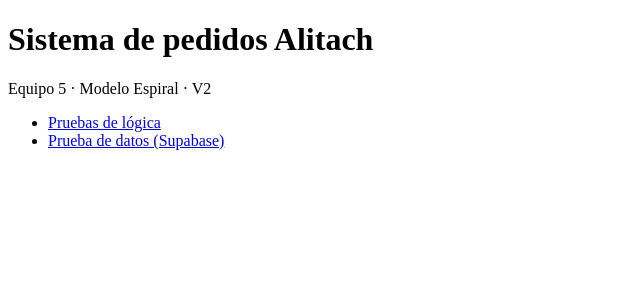
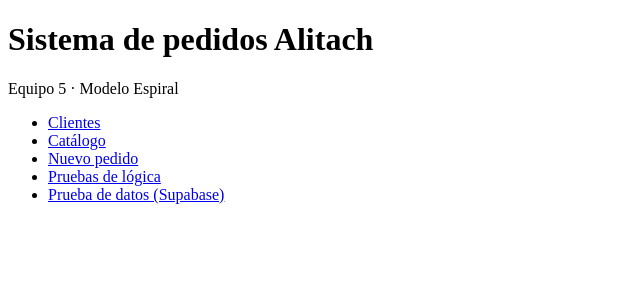
Before and after one commit to info3-fesc-2027-1/E2_Equipo5_Alitach, a Next.js app: page / in a window 1280 px wide. Shown: the top 300 px of the page, without its empty margins (0-640 px from the left). Built offline with nearby package versions, Linux system fonts and the light colour scheme.

Commit message:
RF2: agregar enlaces a las pantallas en la portada

```diff
--- a/app/page.jsx
+++ b/app/page.jsx
@@ -4,8 +4,11 @@ export default function Inicio() {
   return (
     <main>
       <h1>Sistema de pedidos Alitach</h1>
-      <p>Equipo 5 · Modelo Espiral · V2</p>
+      <p>Equipo 5 · Modelo Espiral</p>
       <ul>
+        <li><a href="/clientes">Clientes</a></li>
+        <li><a href="/catalogo">Catálogo</a></li>
+        <li><a href="/nuevo-pedido">Nuevo pedido</a></li>
         <li><a href="/pruebas">Pruebas de lógica</a></li>
         <li><a href="/prueba-datos">Prueba de datos (Supabase)</a></li>
       </ul>
```
